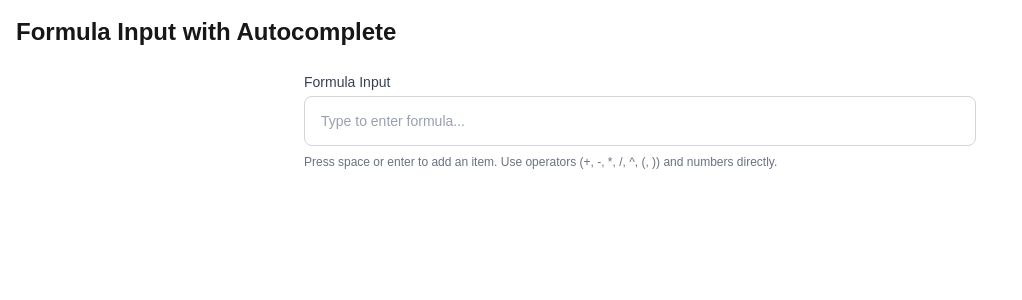
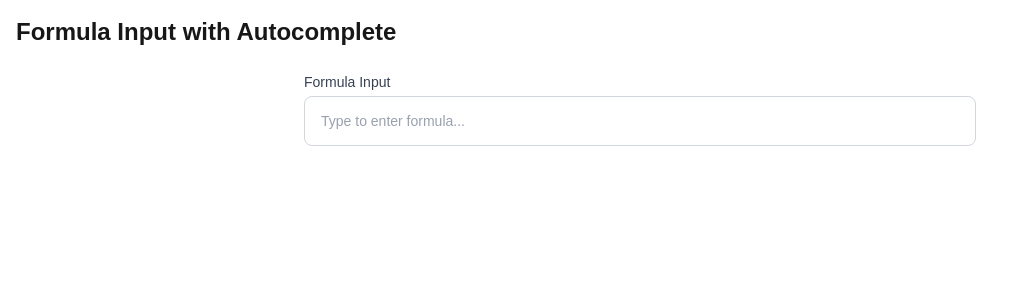
Before and after one commit to Myches/formular-input, a Next.js app: page / in a window 1280 px wide. Shown: the top 300 px of the page, without its empty margins (0-1022 px from the left). Built offline with nearby package versions, Linux system fonts and the light colour scheme.

Commit message:
made changes to the inputform

```diff
--- a/src/app/components/FormularInput.tsx
+++ b/src/app/components/FormularInput.tsx
@@ -211,9 +211,7 @@ export const FormulaInput: React.FC = () => {
         </div>
       )}
 
-      <p className="mt-2 text-xs text-gray-500">
-        Press space or enter to add an item. Use operators (+, -, *, /, ^, (, )) and numbers directly.
-      </p>
+
     </div>
   );
 };
```
